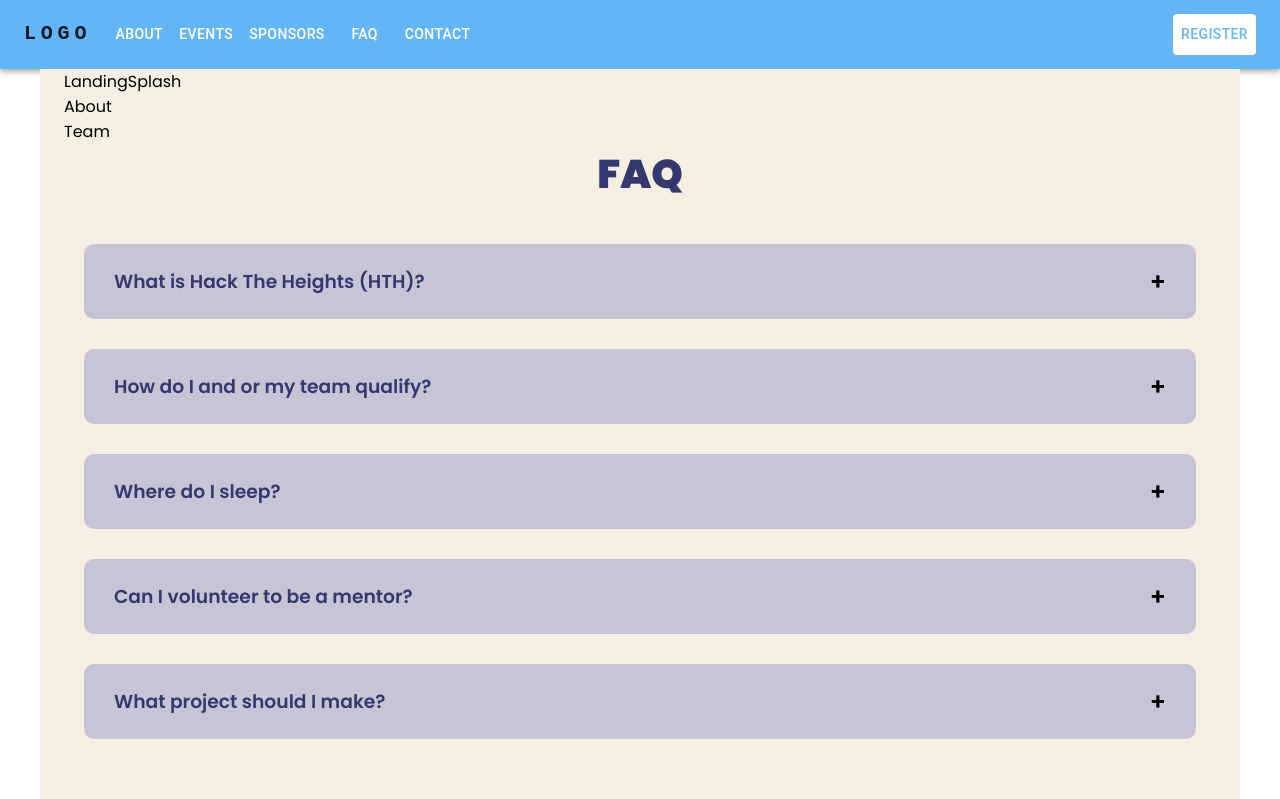
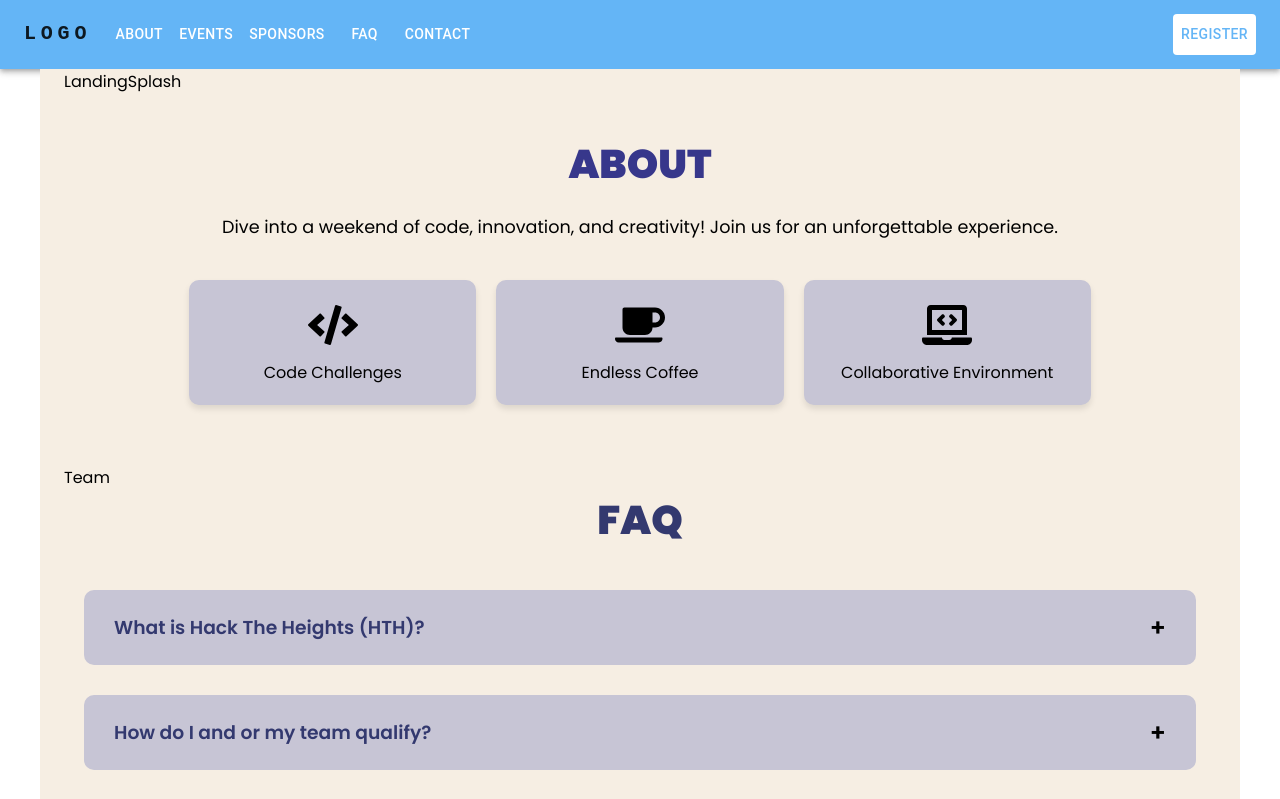
Before and after one commit to bccss/hacktheheights, a React (Create React App) app: page / in a window 1280 px wide. Shown: the top 799 px of the page. Built offline with nearby package versions, Linux system fonts and the light colour scheme.

Commit message:
new changes!
about section
various updates

```diff
--- a/package.json
+++ b/package.json
@@ -13,7 +13,9 @@
     "@testing-library/user-event": "^13.5.0",
     "react": "^18.2.0",
     "react-dom": "^18.2.0",
+    "react-icons": "^4.10.1",
     "react-scripts": "5.0.1",
+    "styled-components": "^6.0.7",
     "web-vitals": "^2.1.4"
   },
   "scripts": {
--- /dev/null
+++ b/src/sections/About.css
@@ -0,0 +1,65 @@
+.about-container {
+    font-family: 'Poppins', sans-serif;
+    padding: 50px 10%;
+    display: flex;
+    flex-direction: column;
+    align-items: center;
+  }
+
+  @media (max-width: 768px) {
+    .about-container {
+      padding: 50px 5%;
+    }
+  }
+
+  /* Heading */
+  .about-heading {
+    font-size: 2.5em;
+    margin-bottom: 30px;
+  }
+
+  /* Description */
+  .about-description {
+    font-size: 1.1em;
+    margin-bottom: 30px;
+    text-align: center;
+  }
+
+  /* Icon Container */
+  .icon-container {
+    display: flex;
+    justify-content: space-between;
+    width: 100%;
+  }
+
+  @media (max-width: 768px) {
+    .icon-container {
+      flex-direction: column;
+      align-items: center;
+    }
+  }
+
+  /* Icon Card */
+  .icon-card {
+    flex: 1;
+    display: flex;
+    align-items: center;
+    justify-content: center;
+    flex-direction: column;
+    padding: 20px;
+    margin: 10px;
+    border-radius: 10px;
+    box-shadow: 0 4px 6px rgba(0, 0, 0, 0.1);
+    transition: transform 0.3s ease;
+    background: #C7C5D5
+  }
+
+  .icon-card:hover {
+    transform: translateY(-10px);
+    border-color: #33396F;
+  }
+
+  /* Icon Text */
+  .icon-text {
+    margin-top: 10px;
+  }
--- a/src/sections/About.jsx
+++ b/src/sections/About.jsx
@@ -1,9 +1,31 @@
-import React from 'react'
+import React from "react";
+import { FaCode, FaCoffee, FaLaptopCode } from "react-icons/fa";
+import "./About.css"; // assuming styles.css is in the same directory
 
-const About = () => {
+function About() {
   return (
-    <div>About</div>
-  )
+    <div className="about-container">
+      <h1 className="about-heading">ABOUT</h1>
+      <p className="about-description">
+        Dive into a weekend of code, innovation, and creativity! Join us for an
+        unforgettable experience.
+      </p>
+      <div className="icon-container">
+        <div className="icon-card">
+          <FaCode size={50} />
+          <p className="icon-text">Code Challenges</p>
+        </div>
+        <div className="icon-card">
+          <FaCoffee size={50} />
+          <p className="icon-text">Endless Coffee</p>
+        </div>
+        <div className="icon-card">
+          <FaLaptopCode size={50} />
+          <p className="icon-text">Collaborative Environment</p>
+        </div>
+      </div>
+    </div>
+  );
 }
 
-export default About
+export default About;
--- a/src/sections/Events.css
+++ b/src/sections/Events.css
@@ -67,11 +67,16 @@ h1{
     flex-direction: column;
     justify-content: space-between;
 }
+.card:hover {
+    transform: translateY(-10px);
+
+}
 
 .btn:hover {
     background: #F2EBDD;
     font-weight: 700;
     color: #0a103e;
+
 }
 
 .btn {
```
Also changed, not shown: 1 other file (tests, documents, lock files or other folders).
